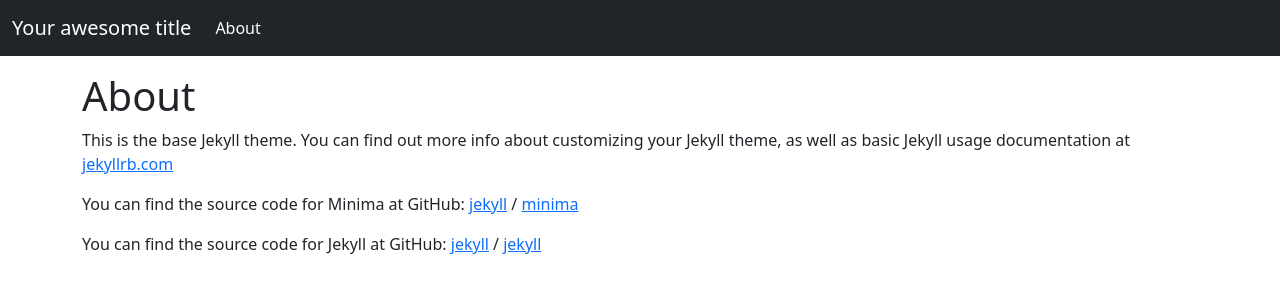
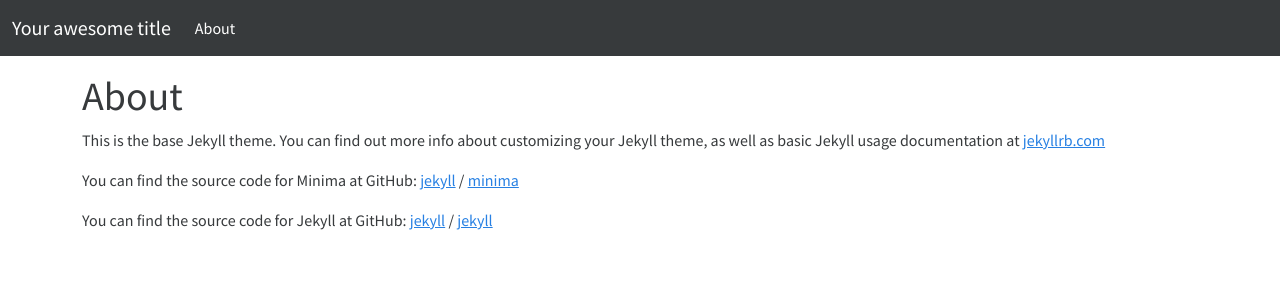
Before and after one commit to vie-en-yoga/vie-en-yoga.github.io, a Jekyll site: the page built from about.markdown, in a window 1280 px wide and 1200 px high. Shown: the top 300 px of the window. Built offline with Jekyll 4.4.1, drawn with Linux system fonts in a browser that asks for light colours; nearby versions of some CDN libraries.

Commit message:
feat: use Bootswatch's Cosmos theme

```diff
--- a/_includes/head.html
+++ b/_includes/head.html
@@ -3,7 +3,7 @@
   <meta http-equiv="X-UA-Compatible" content="IE=edge">
   <meta name="viewport" content="width=device-width, initial-scale=1">
   {%- seo -%}
-  <link rel="stylesheet" href="https://cdn.jsdelivr.net/npm/bootstrap@5.0.2/dist/css/bootstrap.min.css" integrity="sha384-EVSTQN3/azprG1Anm3QDgpJLIm9Nao0Yz1ztcQTwFspd3yD65VohhpuuCOmLASjC" crossorigin="anonymous" onerror="this.onerror=null; this.href='{{ "/assets/css/bootstrap.min.css" | relative_url }}';" />
+  <link rel="stylesheet" href="https://cdnjs.cloudflare.com/ajax/libs/bootswatch/5.0.2/cosmo/bootstrap.min.css" integrity="sha512-61f8/6Z0HBl96abjaKeob5XiSSCD4W8ZoElkIF8uvaekvpNCLa9u6TDLE5/Y7FWQCIHXWEfD3TYE9TzUbaBaNw==" crossorigin="anonymous" referrerpolicy="no-referrer" onerror="this.onerror=null; this.href='{{ "/assets/css/bootstrap.min.css" | relative_url }}';" />
   <link rel="stylesheet" href="{{ "/assets/css/main.css" | relative_url }}">
   {%- feed_meta -%}
   {%- if jekyll.environment == 'production' and site.google_analytics -%}
```
